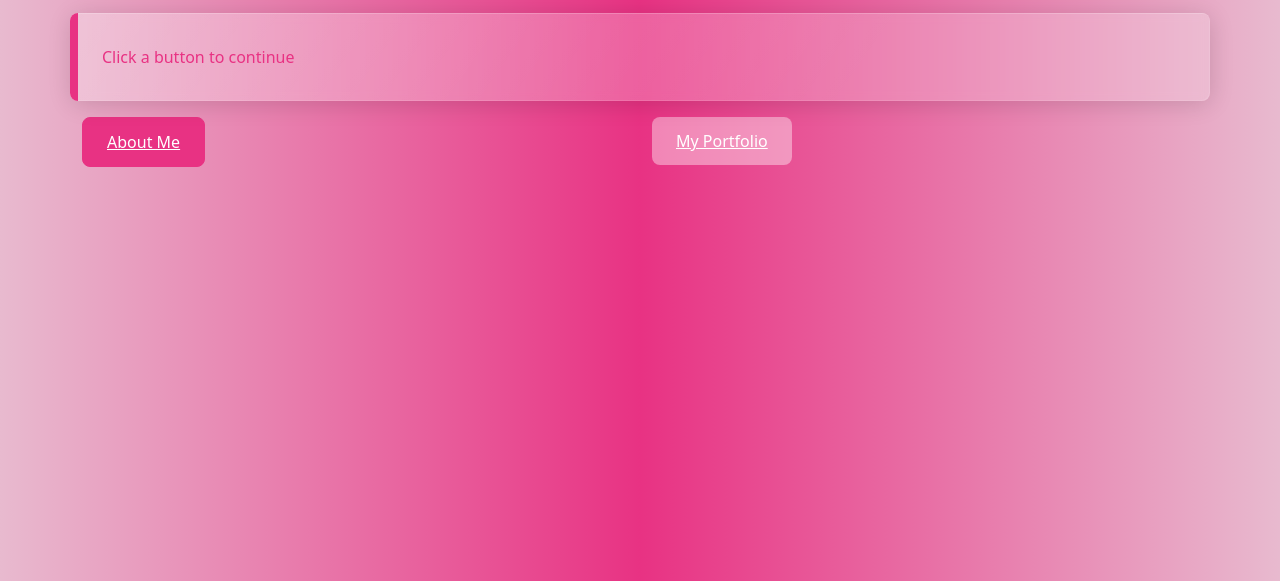
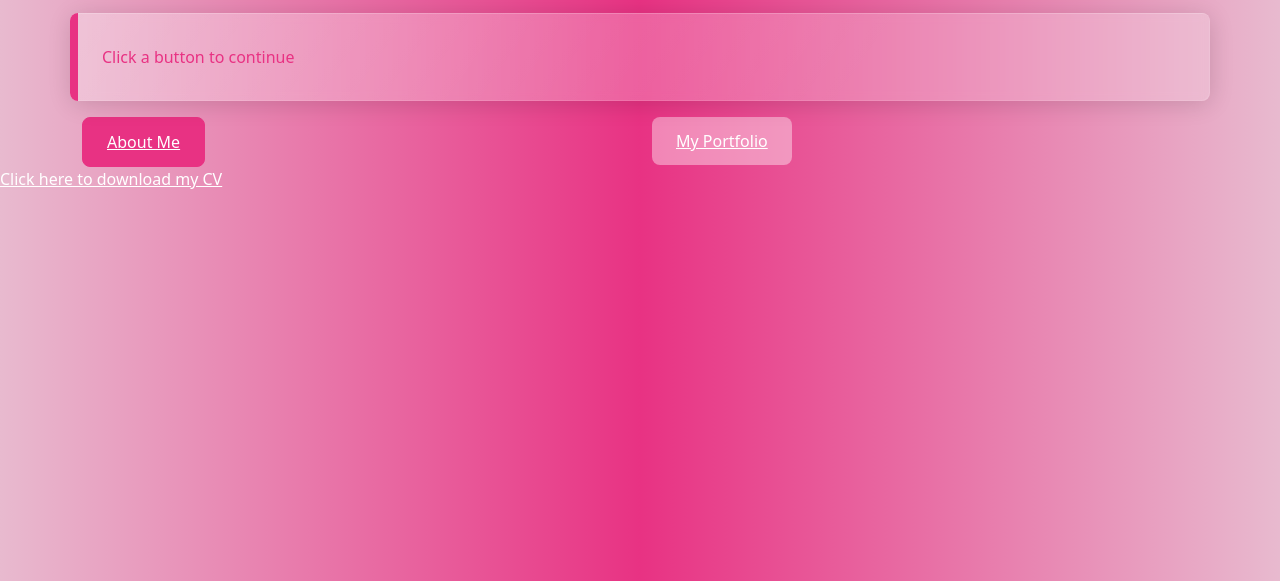
Before and after one commit to SusieWolseley/webdev-project, a plain HTML site: page index.html in a window 1280 px wide. Shown: the part 219-800 px from the top of the page. Drawn offline with nearby package versions, Linux system fonts and the light colour scheme.

Commit message:
Adding downloaded CV

```diff
--- a/index.html
+++ b/index.html
@@ -54,6 +54,13 @@
         </div>
     </main>
 
+    <footer>
+        <div>
+            <a href="C:\Users\susie\OneDrive - University of Dundee\Download Test.docx" download><p>Click here to download my CV</p></a>
+        </div>
+    </footer>
+
+
     <script src="https://cdn.jsdelivr.net/npm/bootstrap@5.3.8/dist/js/bootstrap.bundle.min.js"
         integrity="sha384-FKyoEForCGlyvwx9Hj09JcYn3nv7wiPVlz7YYwJrWVcXK/BmnVDxM+D2scQbITxI"
         crossorigin="anonymous"></script>
```
